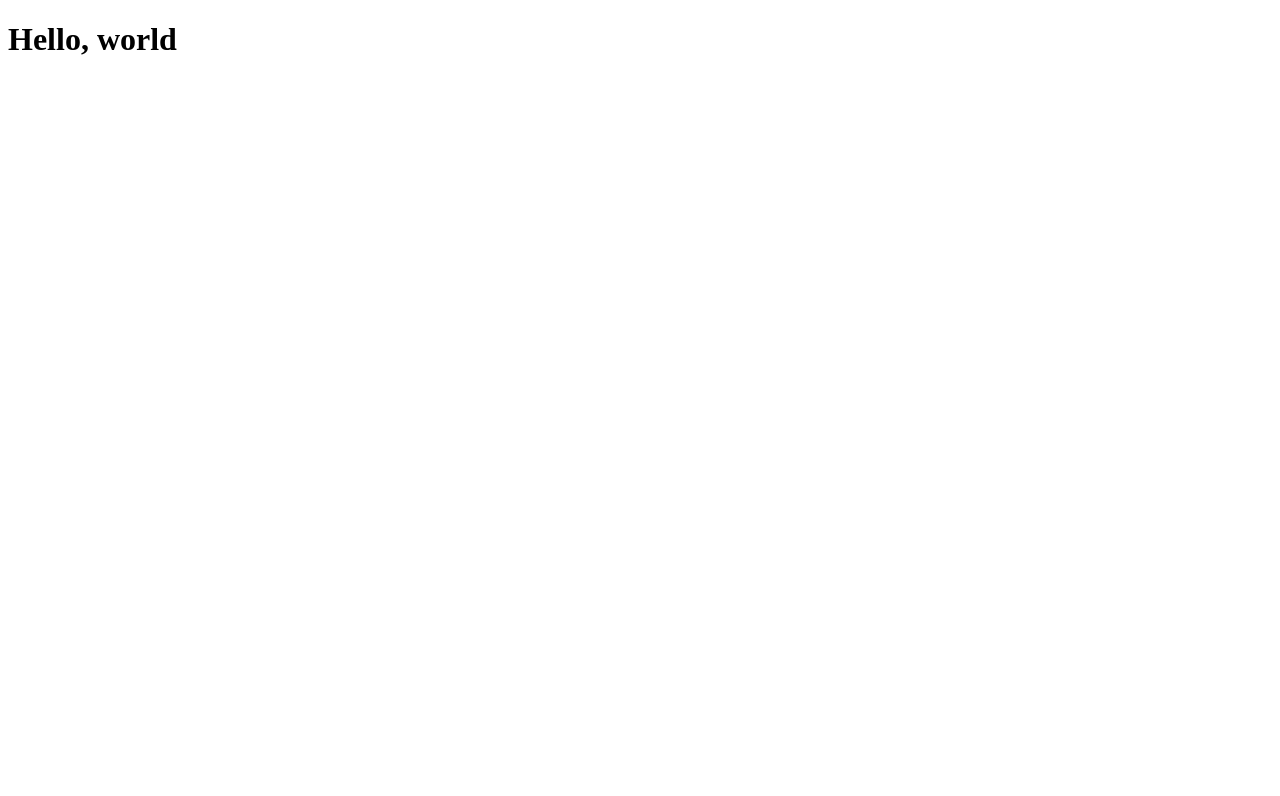
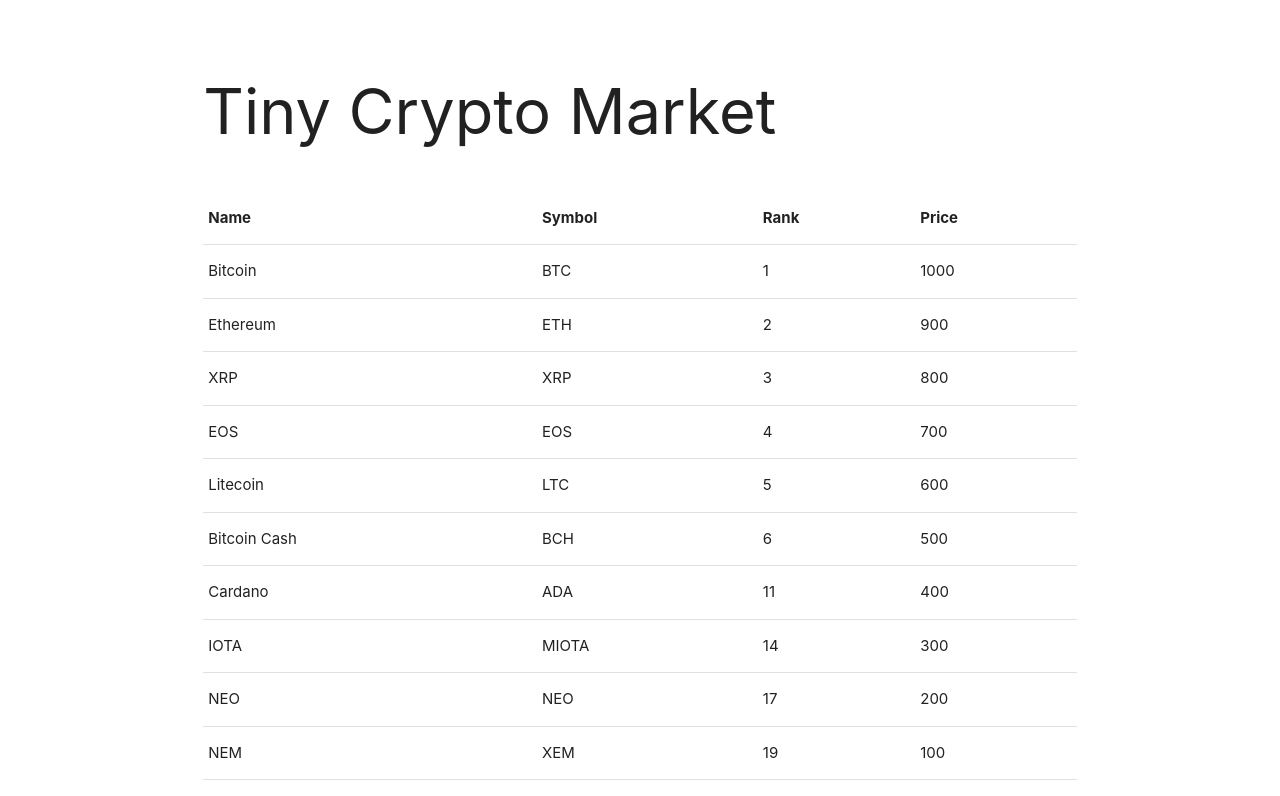
Before and after one commit to ohnejka/js20190110, a plain HTML site: page index.html in a window 1280 px wide. Drawn offline with nearby package versions, Linux system fonts and the light colour scheme.

Commit message:
Adds Table and DataService

```diff
--- a/index.html
+++ b/index.html
@@ -6,10 +6,16 @@
     <meta http-equiv="X-UA-Compatible" content="ie=edge">
     <title>Crypto Market</title>
 
+     <!-- Compiled and minified CSS -->
+     <link rel="stylesheet" href="https://cdnjs.cloudflare.com/ajax/libs/materialize/1.0.0/css/materialize.min.css">
+
+     <!-- Compiled and minified JavaScript -->
+     <script src="https://cdnjs.cloudflare.com/ajax/libs/materialize/1.0.0/js/materialize.min.js"></script>
+
     <link rel="stylesheet" href="index.css">
-    <script src="scripts/index.js" defer></script>
+    <script type="module" src="scripts/index.js" defer></script>
 </head>
 <body>
-   <h1>Hello, world</h1>
+   <div id="app" class="container"></div>
 </body>
 </html>
--- /dev/null
+++ b/scripts/components/App/App.js
@@ -0,0 +1,34 @@
+import Table from '../Table/Table.js';
+import DataService from '../../services/DataService.js';
+
+export default class App {
+  constructor({ element }) {
+    this._el = element;
+
+    this._render();
+
+    this._data = DataService.getCurrencies();
+
+    this._initTable(this._data);
+  }
+
+  _initTable(data) {
+    this._table = new Table({
+      data,
+      element: this._el.querySelector('[data-element="table"]'),
+    })
+  }
+
+  _render() {
+    this._el.innerHTML = `
+      <div class="row">
+          <div class="col s12">
+              <h1>Tiny Crypto Market</h1>
+          </div>
+      </div>
+      <div class="row">
+          <div class="col s12" data-element="table"></div>
+      </div>
+    `
+  }
+}
--- /dev/null
+++ b/scripts/components/Table/Table.js
@@ -0,0 +1,34 @@
+export default class Table {
+  constructor({ element, data }) {
+    this._el = element;
+
+    this._render(data);
+  }
+
+  _render(data) {
+    this._el.innerHTML = `
+    <table class="data-table highlight">
+        <thead>
+        <tr>
+            <th>Name</th>
+            <th>Symbol</th>
+            <th>Rank</th>
+            <th>Price</th>
+        </tr>
+        </thead>
+
+        <tbody>
+            ${data.map(coin => `
+              <tr>
+                  <td>${coin.name}</td>
+                  <td>${coin.symbol}</td>
+                  <td>${coin.rank}</td>
+                  <td>${coin.price}</td>
+              </tr>
+            `).join('')}
+        </tbody>
+    </table>
+
+    `
+  }
+}
--- a/scripts/index.js
+++ b/scripts/index.js
@@ -1 +1,5 @@
-'use strict';
+import App from './components/App/App.js';
+
+new App({
+  element: document.getElementById('app')
+})
--- /dev/null
+++ b/scripts/services/DataService.js
@@ -0,0 +1,111 @@
+const data = [
+
+  {
+    "id": "btc-bitcoin",
+    "name": "Bitcoin",
+    "symbol": "BTC",
+    "rank": 1,
+    "is_new": false,
+    "is_active": true,
+    "type": "coin",
+    "price": 1000
+  },
+  {
+    "id": "eth-ethereum",
+    "name": "Ethereum",
+    "symbol": "ETH",
+    "rank": 2,
+    "is_new": false,
+    "is_active": true,
+    "type": "coin",
+    "price": 900
+  },
+  {
+    "id": "xrp-xrp",
+    "name": "XRP",
+    "symbol": "XRP",
+    "rank": 3,
+    "is_new": false,
+    "is_active": true,
+    "type": "coin",
+    "price": 800
+  },
+  {
+    "id": "eos-eos",
+    "name": "EOS",
+    "symbol": "EOS",
+    "rank": 4,
+    "is_new": false,
+    "is_active": true,
+    "type": "coin",
+    "price": 700
+  },
+  {
+    "id": "ltc-litecoin",
+    "name": "Litecoin",
+    "symbol": "LTC",
+    "rank": 5,
+    "is_new": false,
+    "is_active": true,
+    "type": "coin",
+    "price": 600
+  },
+  {
+    "id": "bch-bitcoin-cash",
+    "name": "Bitcoin Cash",
+    "symbol": "BCH",
+    "rank": 6,
+    "is_new": false,
+    "is_active": true,
+    "type": "coin",
+    "price": 500
+  },
+  {
+    "id": "ada-cardano",
+    "name": "Cardano",
+    "symbol": "ADA",
+    "rank": 11,
+    "is_new": false,
+    "is_active": true,
+    "type": "coin",
+    "price": 400
+  },
+  {
+    "id": "miota-iota",
+    "name": "IOTA",
+    "symbol": "MIOTA",
+    "rank": 14,
+    "is_new": false,
+    "is_active": true,
+    "type": "coin",
+    "price": 300
+  },
+  {
+    "id": "neo-neo",
+    "name": "NEO",
+    "symbol": "NEO",
+    "rank": 17,
+    "is_new": false,
+    "is_active": true,
+    "type": "coin",
+    "price": 200
+  },
+  {
+    "id": "xem-nem",
+    "name": "NEM",
+    "symbol": "XEM",
+    "rank": 19,
+    "is_new": false,
+    "is_active": true,
+    "type": "coin",
+    "price": 100
+  }
+];
+
+const DataService = {
+  getCurrencies() {
+    return data;
+  }
+}
+
+export default DataService;
```
